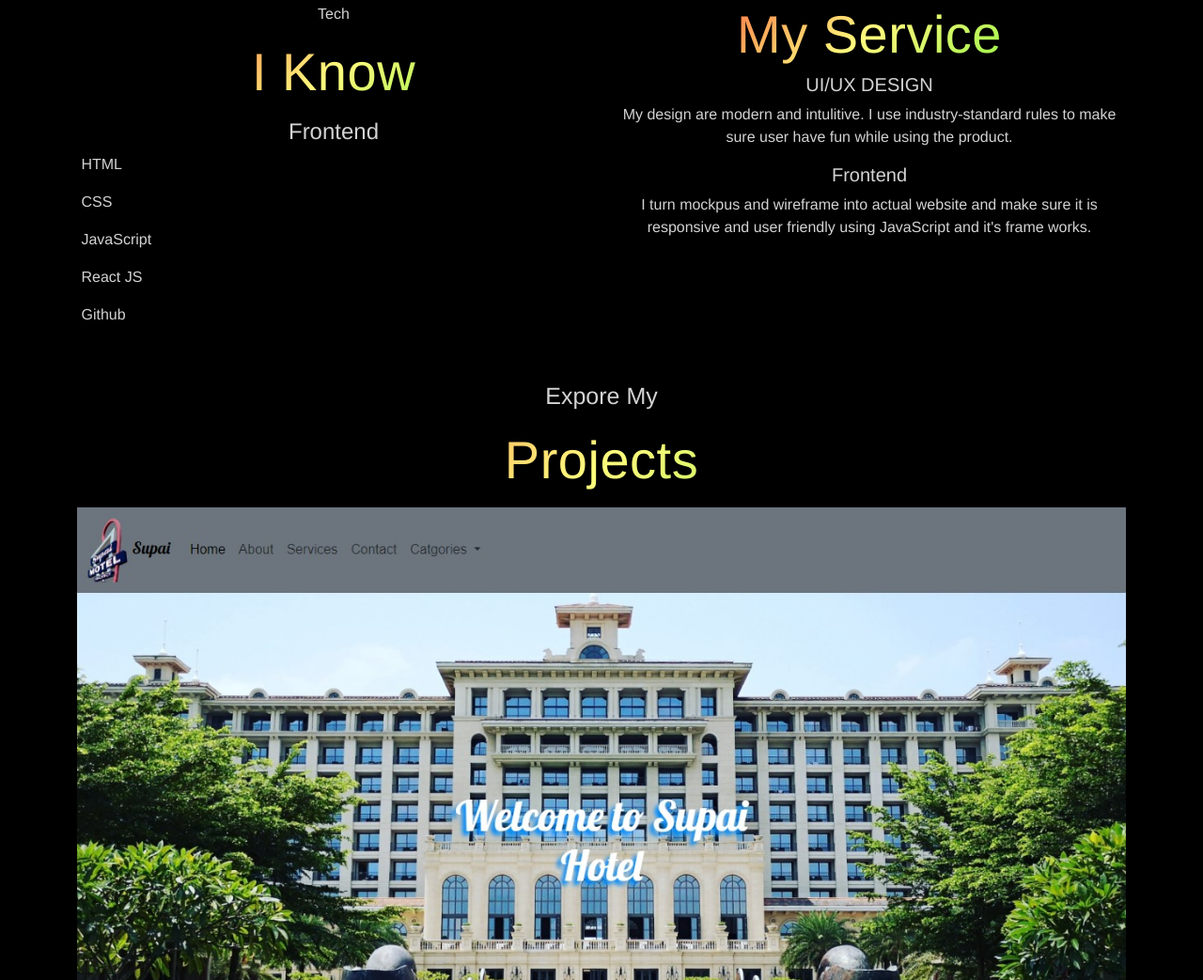
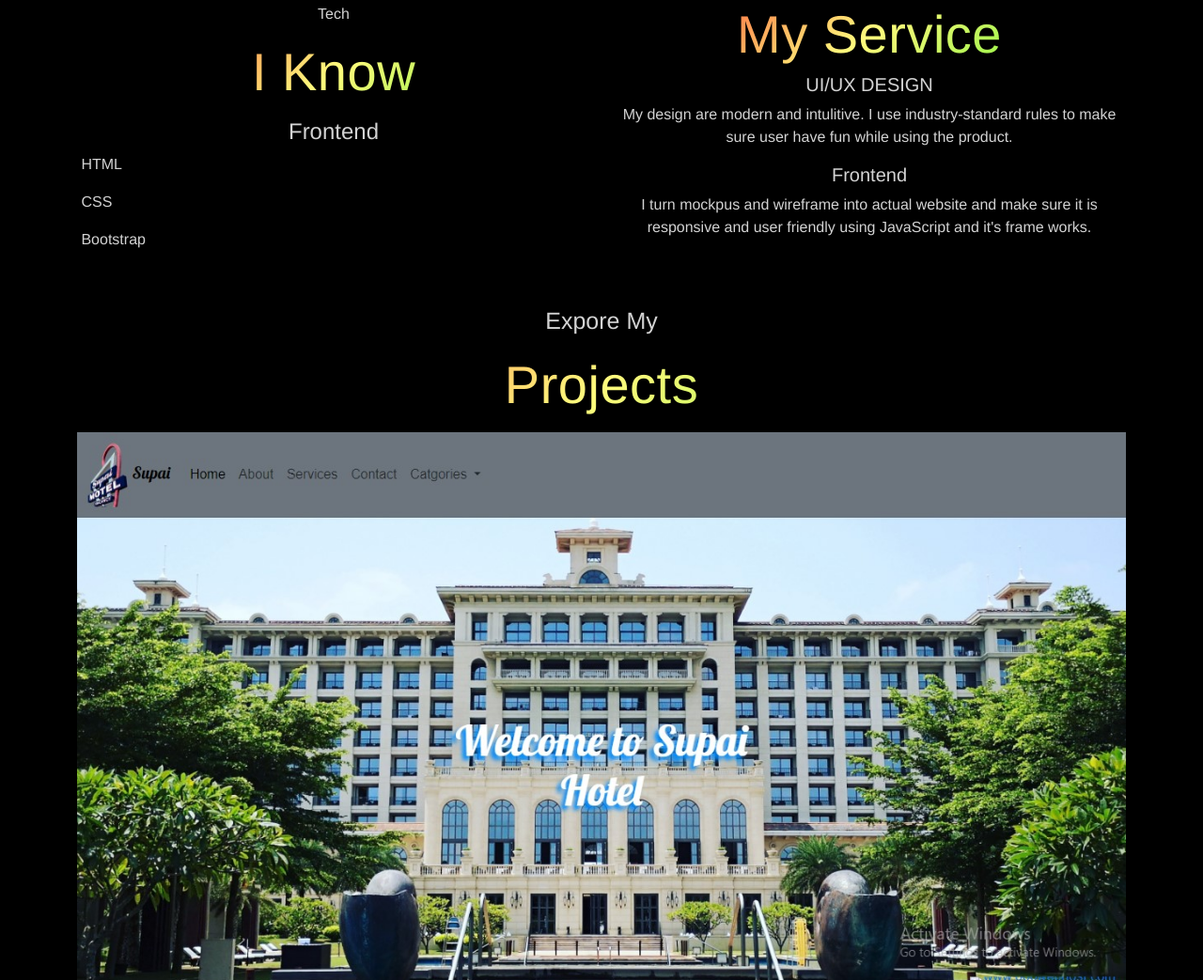
Before and after one commit to Aretolu/kenny_dev, a plain HTML site: page index.html in a window 1280 px wide. Shown: the part 737-1780 px from the top of the page at 94% size. Drawn offline with Linux system fonts and the light colour scheme.

Commit message:
Update index.html

```diff
--- a/index.html
+++ b/index.html
@@ -83,9 +83,8 @@
                             <div class="text-lg-start text-md-center">
                                 <p><img src="" alt=""> HTML</p>
                                 <p><img src="" alt=""> CSS</p>
-                                <p><img src="" alt=""> JavaScript</p>
-                                <p><img src="" alt=""> React JS</p>
-                                <p><img src="" alt=""> Github</p>
+                                <p><img src="" alt=""> Bootstrap </p>
+
                             </div>
                         </aside>
                     </div>
```
